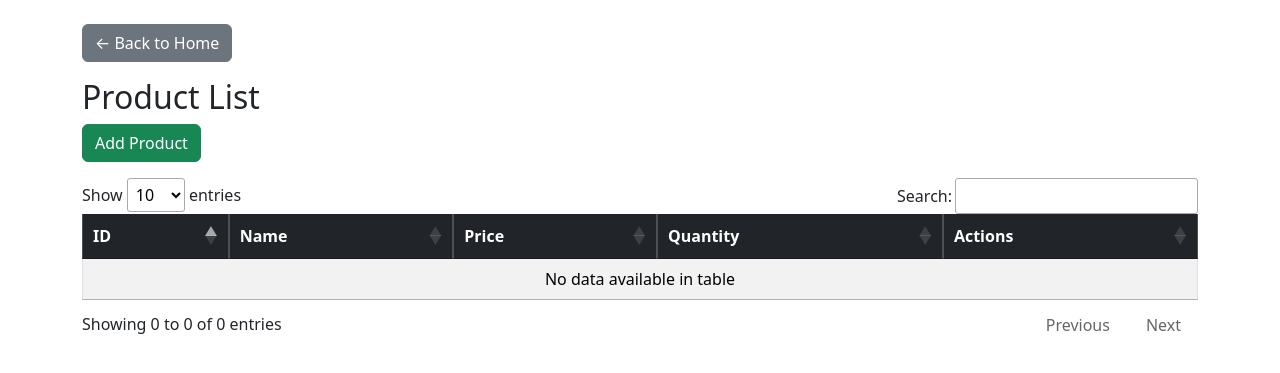
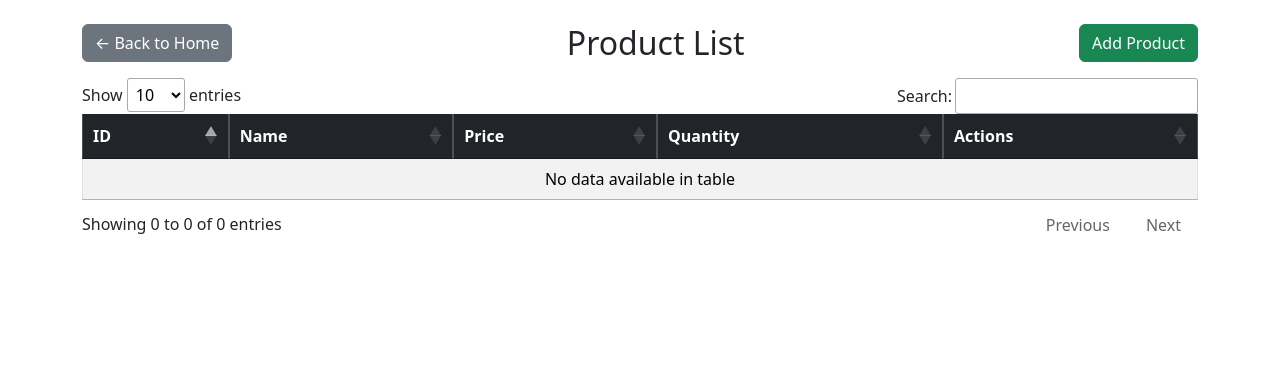
Before and after one commit to moriiar/sari-store, a PHP site: page /index.php?page=product in a window 1280 px wide. Shown: the top 373 px of the page. Run offline with PHP 8.4, Linux system fonts and the light colour scheme; some libraries are stand-ins or nearby versions.

Commit message:
added styles for add.php, edit.php, list.php, index.php for products tab and sales tab. (finalized)

```diff
--- a/view/product/list.php
+++ b/view/product/list.php
@@ -1,5 +1,6 @@
 <!DOCTYPE html>
 <html lang="en">
+
 <head>
     <meta charset="UTF-8">
     <meta name="viewport" content="width=device-width, initial-scale=1.0">
@@ -7,11 +8,20 @@
     <link rel="stylesheet" href="assets/bootstrap.min.css">
     <link rel="stylesheet" href="https://cdn.datatables.net/2.3.1/css/dataTables.dataTables.min.css">
 </head>
+
 <body>
     <div class="container mt-4">
-        <a href="index.php" class="btn btn-secondary mb-3">← Back to Home</a>
-        <h2>Product List</h2>
-        <a href="index.php?page=product&action=add" class="btn btn-success mb-3">Add Product</a>
+        <div class="row align-items-center mb-3">
+            <div class="col-auto">
+                <a href="index.php" class="btn btn-secondary">← Back to Home</a>
+            </div>
+            <div class="col text-center">
+                <h2 class="mb-0">Product List</h2>
+            </div>
+            <div class="col-auto text-end">
+                <a href="index.php?page=product&action=add" class="btn btn-success">Add Product</a>
+            </div>
+        </div>
         <table class="table table-bordered table-striped" id="productTable">
             <thead class="table-dark">
                 <tr>
@@ -47,4 +57,5 @@
         });
     </script>
 </body>
+
 </html>
```
Also changed, not shown: view/product/add.php (+10 -2 lines), view/product/edit.php (+12 -2 lines), view/sales/index.php (+11 -3 lines).
